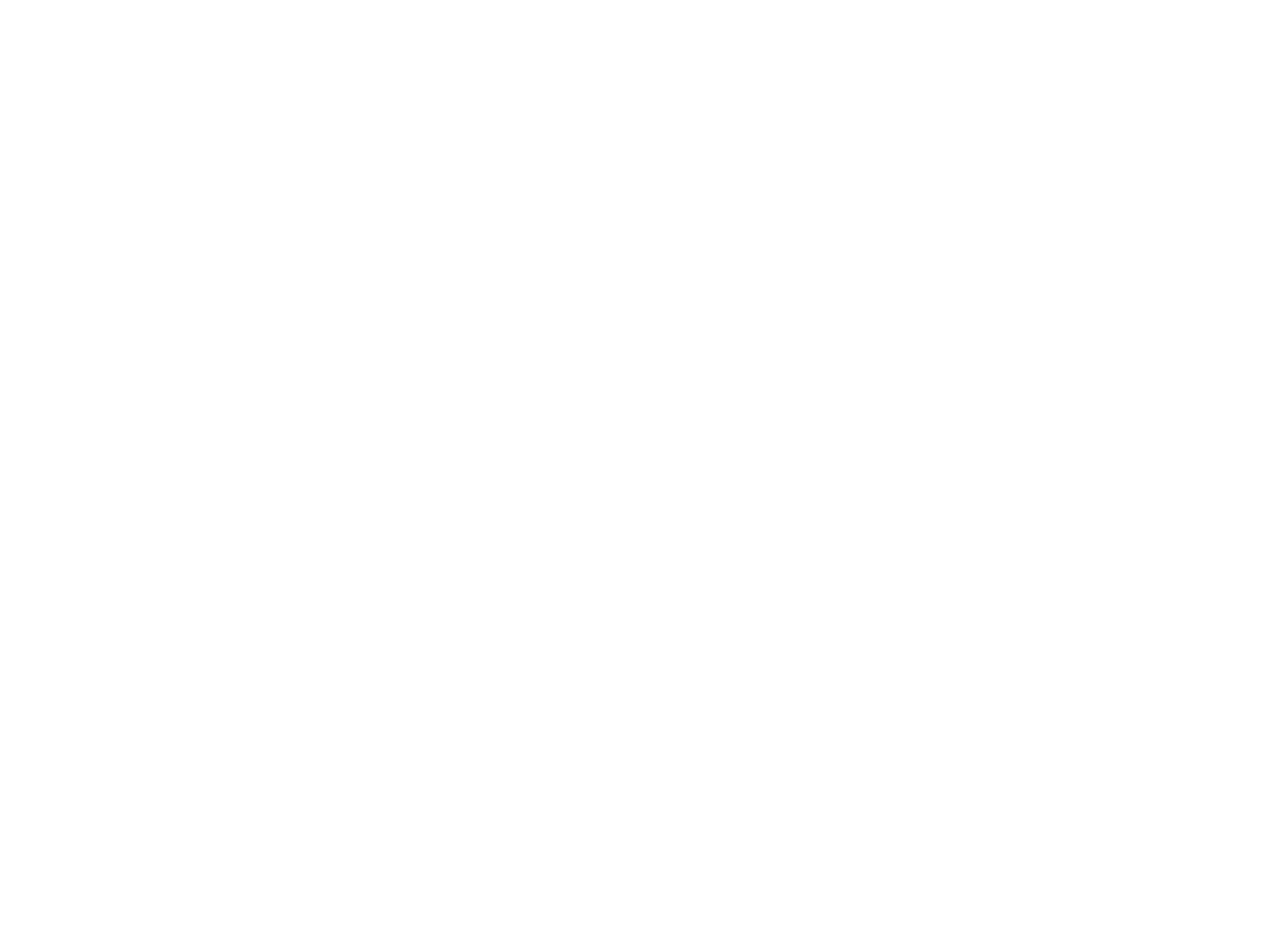
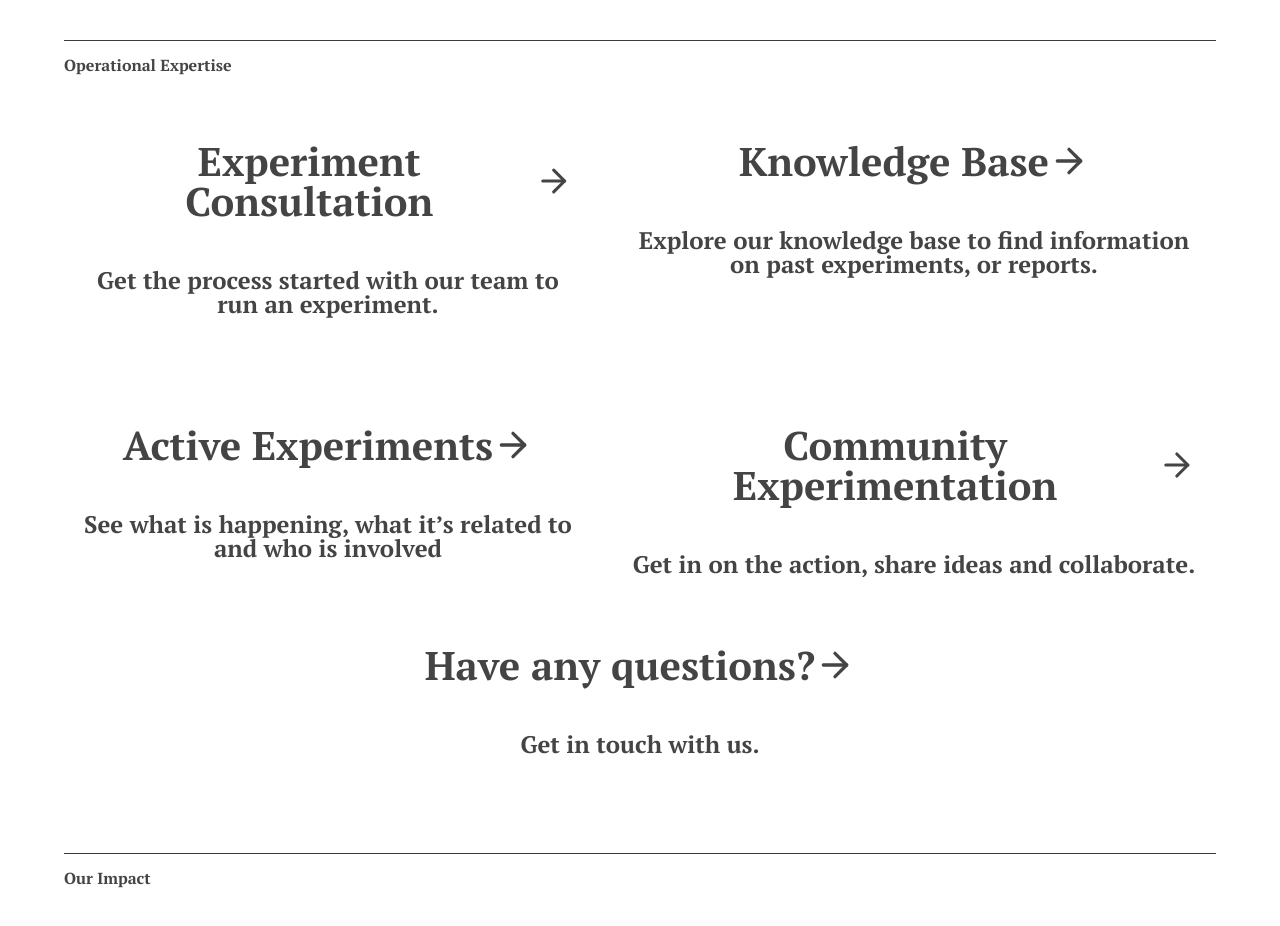
Before and after one commit to ajsib/calwcESC, a Next.js app in the folder front/: page /services in a window 1280 px wide. Shown: the part 640-1566 px from the top of the page. Before the commit the page ends 800 px from the top, so only its background shows below. Built offline with nearby package versions, Linux system fonts and the light colour scheme.

Commit message:
added operational expertise section

```diff
--- /dev/null
+++ b/front/components/Pages/ServicePage/Impact/Impact.tsx
@@ -0,0 +1,18 @@
+/**@jsxImportSource @emotion/react */
+import { css } from '@emotion/react';
+
+const titleStyle = css`
+    font-size: 1rem;
+    font-weight: bold;
+    margin-bottom: 3rem;
+    margin-top: 1rem;
+    margin-left: var(--margin);
+    `;
+
+export default function Impact(){
+    return (
+        <div>
+            <h1 css={titleStyle}>Our Impact</h1>
+        </div>
+    )
+}
--- /dev/null
+++ b/front/components/Pages/ServicePage/Operations/CardTemplate.tsx
@@ -0,0 +1,56 @@
+/**@jsxImportSource @emotion/react */
+import Card from '@/components/UI/Card';
+import { css } from '@emotion/react';
+import { FiArrowRight } from 'react-icons/fi';
+import { ReactNode } from 'react';
+
+
+const cardTemplateStyle = css`
+    display: flex;
+    flex-direction: column;
+    align-items: center;
+    justify-content: center;
+    border-radius: 1rem;
+    text-align: center;
+    &:hover{
+        svg {
+            transform: translateX(5px); // Moves the arrow to the right on hover
+          }
+    }
+`;
+
+const cardTitleStyle = css`
+    font-size: 2.5rem;
+    font-weight: bold;
+    margin-bottom: 3rem;
+    display: flex;
+    align-items: center;
+`;
+
+const cardSubtitleStyle = css`
+    font-size: 1.5rem;
+    font-weight: bold;
+    margin-bottom: 3rem;
+`;
+
+const arrowIconStyle = css`
+    transition: transform 0.3s ease-in-out;
+    `;
+
+interface CardTemplateProps {
+    title: ReactNode;
+    subtitle: ReactNode;
+  }
+
+export default function CardTemplate({title, subtitle}: CardTemplateProps) {
+    return (
+        <div>
+            <Card>
+                <div css={cardTemplateStyle}>
+                    <h1 css={cardTitleStyle}>{title} <FiArrowRight css={arrowIconStyle}/></h1>
+                    <p css={cardSubtitleStyle}>{subtitle}</p>
+                </div>
+            </Card>
+        </div>
+    );
+}
--- /dev/null
+++ b/front/components/Pages/ServicePage/Operations/Cards.tsx
@@ -0,0 +1,33 @@
+/**@jsxImportSource @emotion/react */
+import { css } from '@emotion/react';
+import CardTemplate from './CardTemplate';
+import GridContainer from './Grid';
+
+
+const titleStyle = css`
+    font-size: 1rem;
+    font-weight: bold;
+    margin-bottom: 3rem;
+    margin-top: 1rem;
+    margin-left: var(--margin);
+    `;
+
+
+export default function Cards() {
+    return (
+        <div>
+            <h1 css={titleStyle}>Operational Expertise</h1>
+            <GridContainer>
+                <CardTemplate title="Experiment Consultation"
+                subtitle="Get the process started with our team to run an experiment." />
+                <CardTemplate title="Knowledge Base"
+                subtitle="Explore our knowledge base to find information on past experiments, or reports." />
+                <CardTemplate title="Active Experiments"
+                subtitle="See what is happening, what it’s related to and who is involved" />
+                <CardTemplate title="Community Experimentation"
+                subtitle="Get in on the action, share ideas and collaborate." />
+            </GridContainer>
+            <CardTemplate title="Have any questions?" subtitle="Get in touch with us." />
+        </div>
+    )
+}
--- /dev/null
+++ b/front/components/Pages/ServicePage/Operations/Grid.tsx
@@ -0,0 +1,35 @@
+/**@jsxImportSource @emotion/react */
+import { css } from '@emotion/react';
+import React, {ReactNode} from 'react';
+
+
+const gridContainerStyle = css`
+  display: grid;
+  grid-template-columns: auto auto; /* Two columns with automatic width */
+  gap: 20px; /* Adjust the gap between grid items as needed */
+  width: calc(100% - (var(--margin) * 2)); // 100% minus the left and right padding
+  margin-left: auto;
+  margin-right: auto;
+  margin-top: 3rem;
+`;
+
+const gridItemStyle = css`
+  padding: 20px; /* Adjust the padding as needed */
+`;
+
+interface GridContainerProps {
+  children: ReactNode;
+}
+
+export default function GridContainer({ children } : GridContainerProps) {
+    const childrenArray = React.Children.toArray(children);
+  return (
+    <div css={gridContainerStyle}>
+      {childrenArray.map((child, index) => (
+        <div key={index} css={gridItemStyle}>
+          {child}
+        </div>
+      ))}
+    </div>
+  );
+}
--- a/front/components/Pages/ServicePage/ServiceContent.tsx
+++ b/front/components/Pages/ServicePage/ServiceContent.tsx
@@ -1,16 +1,30 @@
 /**@jsxImportSource @emotion/react */
 import { css } from '@emotion/react';
 
+const serviceContentStyle = css`
+    width: calc(100% - (var(--margin) * 2)); // 100% minus the left and right padding
+    margin-left: auto;
+    margin-right: auto;
+`;
+
+const titleStyle = css`
+    font-size: 2.5rem;
+    font-weight: bold;
+    margin-bottom: 3rem;
+    margin-top: 3rem;
+    `;
+
 export default function ServiceContent() {
     return (
-        <>
-            <h1>What is Experimentation?</h1>
+        <div css={serviceContentStyle}>
+            <h1 css={titleStyle}>What is Experimentation?</h1>
             <p>
                 Experimentation is a fundamental tool for force development in the Canadian Army, we seek to uncover untapped value in novel operational methods and systems so that our leaders can make informed decisions in advancing our capabilities.
             </p>
+            <br />
             <p>
                 We believe in the power of collective wisdom. By democratizing access to the experimentation process we are calling upon members of the Canadian Army and extended allied defense family to showcase your unique ideas and contribute to the experimentation process. Lets Discover, Test and Demonstrate new ways to serve our beautiful country that we proudly call home.
             </p>
-        </>
+        </div>
     );
 }
--- a/front/components/Shared/Banner/Banner.tsx
+++ b/front/components/Shared/Banner/Banner.tsx
@@ -28,13 +28,13 @@
     color: var(--secondary-color);
     font-weight: bold;
     font-size: 1.5rem;
-    margin-left: 5%; /* Adjust as needed */
+    margin-left: var(--margin); /* Adjust as needed */
 `;
 
 const titleStyle = css`
     position: absolute;
     top: 50%; /* Adjust as needed */
-    left: 5%; /* Adjust as needed */
+    left: var(--margin); /* Adjust as needed */
     color: var(--secondary-color);
     font-weight: bold;
     font-size: 3rem;
--- /dev/null
+++ b/front/components/Shared/Separator.tsx
@@ -0,0 +1,18 @@
+/**@jsxImportSource @emotion/react */
+import { css } from '@emotion/react';
+
+const separatorStyle = css`
+    width: calc(100% - (var(--margin) * 2)); // 100% minus the left and right padding
+    margin-left: auto;
+    margin-right: auto;
+    margin-top: 3rem;
+    height: 1px;
+    background-color: var(--primary-color);
+`;
+
+
+export default function Separator() {
+    return (
+        <div css={separatorStyle} />
+    );
+}
--- a/front/pages/services.tsx
+++ b/front/pages/services.tsx
@@ -1,5 +1,8 @@
 import Banner from "@/components/Shared/Banner/Banner";
 import ServiceContent from "@/components/Pages/ServicePage/ServiceContent";
+import Separator from "@/components/Shared/Separator";
+import Cards from "@/components/Pages/ServicePage/Operations/Cards";
+import Impact from "@/components/Pages/ServicePage/Impact/Impact";
 
 
 export default function Service() {
@@ -7,6 +10,10 @@
         <>
             <Banner src="/images/service/service1.png" alt="Services Banner" bannerText="Discover, Test, Demonstrate, Explore" title="Services"/>
             <ServiceContent />
+            <Separator />
+            <Cards />
+            <Separator />
+            <Impact />
         </>
     );
 }
```
